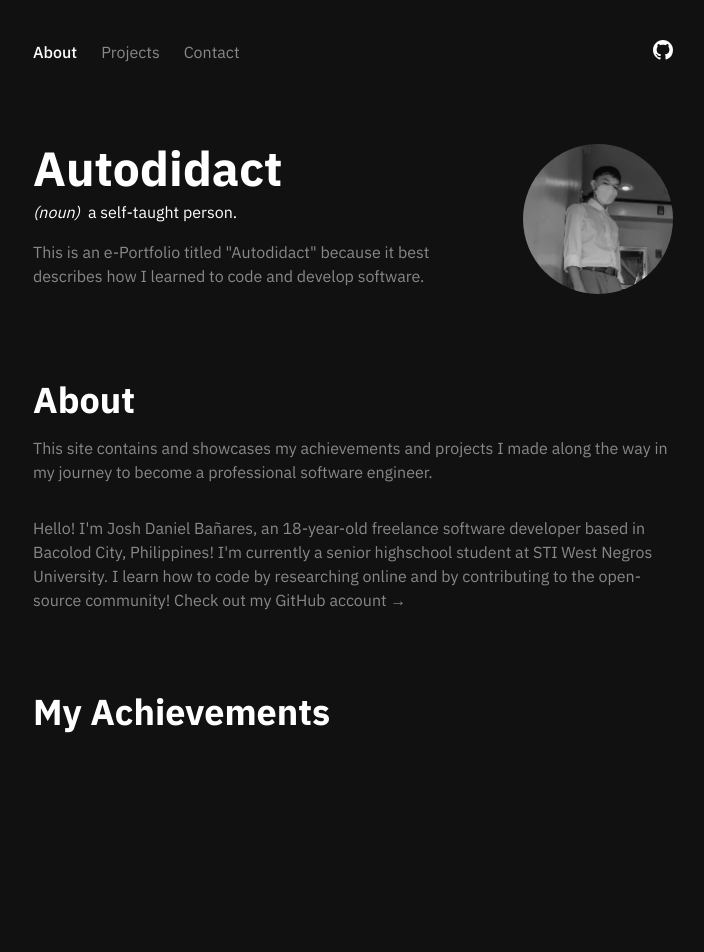
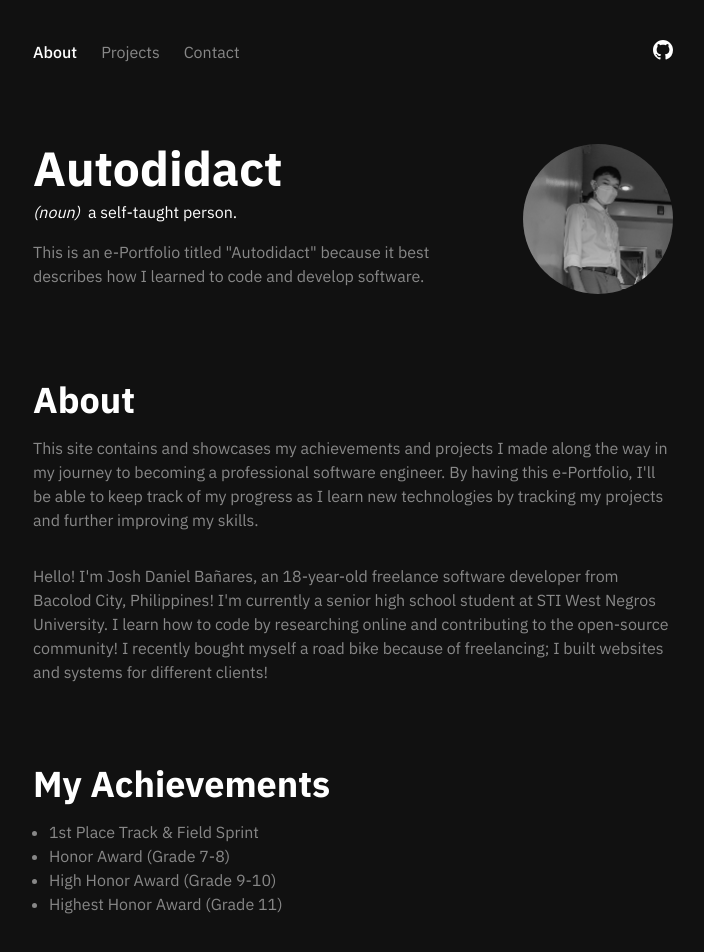
Before and after one commit to joshxfi/e-portfolio, a Next.js app: page / in a window 1280 px wide. Shown: the top 952 px of the page, without its empty margins (287-991 px from the left). Before the commit the page ends 800 px from the top, so only its background shows below. Built offline with nearby package versions, Linux system fonts and the light colour scheme.

Commit message:
feat: add achievements

```diff
--- a/src/components/Home/About.tsx
+++ b/src/components/Home/About.tsx
@@ -6,15 +6,20 @@ export const About = () => {
       <h1 className="text-4xl font-bold mt-20">About</h1>
       <div className="space-y-8 text-secondary mt-4">
         <p>
-          This site contains and showcases my achievements and projects I made along the way in my journey to become a professional software engineer.
+          This site contains and showcases my achievements and projects I made
+          along the way in my journey to becoming a professional software
+          engineer. By having this e-Portfolio, I&apos;ll be able to keep track
+          of my progress as I learn new technologies by tracking my projects and
+          further improving my skills.
         </p>
 
         <p>
           Hello! I&apos;m Josh Daniel Bañares, an 18-year-old freelance software
-          developer based in Bacolod City, Philippines! I&apos;m currently a
-          senior highschool student at STI West Negros University. I learn how
-          to code by researching online and by contributing to the open-source
-          community! Check out my GitHub account &rarr;
+          developer from Bacolod City, Philippines! I&apos;m currently a senior
+          high school student at STI West Negros University. I learn how to code
+          by researching online and contributing to the open-source community! I
+          recently bought myself a road bike because of freelancing; I built
+          websites and systems for different clients!
         </p>
       </div>
     </section>
--- a/src/components/Home/Achievements.tsx
+++ b/src/components/Home/Achievements.tsx
@@ -4,6 +4,12 @@ export const Achievements = () => {
   return (
     <section>
       <h1 className="text-4xl font-bold mt-20">My Achievements</h1>
+      <ul className="mt-4 ml-4 text-secondary list-disc">
+        <li>1st Place Track & Field Sprint</li>
+        <li>Honor Award (Grade 7-8)</li>
+        <li>High Honor Award (Grade 9-10)</li>
+        <li>Highest Honor Award (Grade 11)</li>
+      </ul>
     </section>
   );
 };
```
